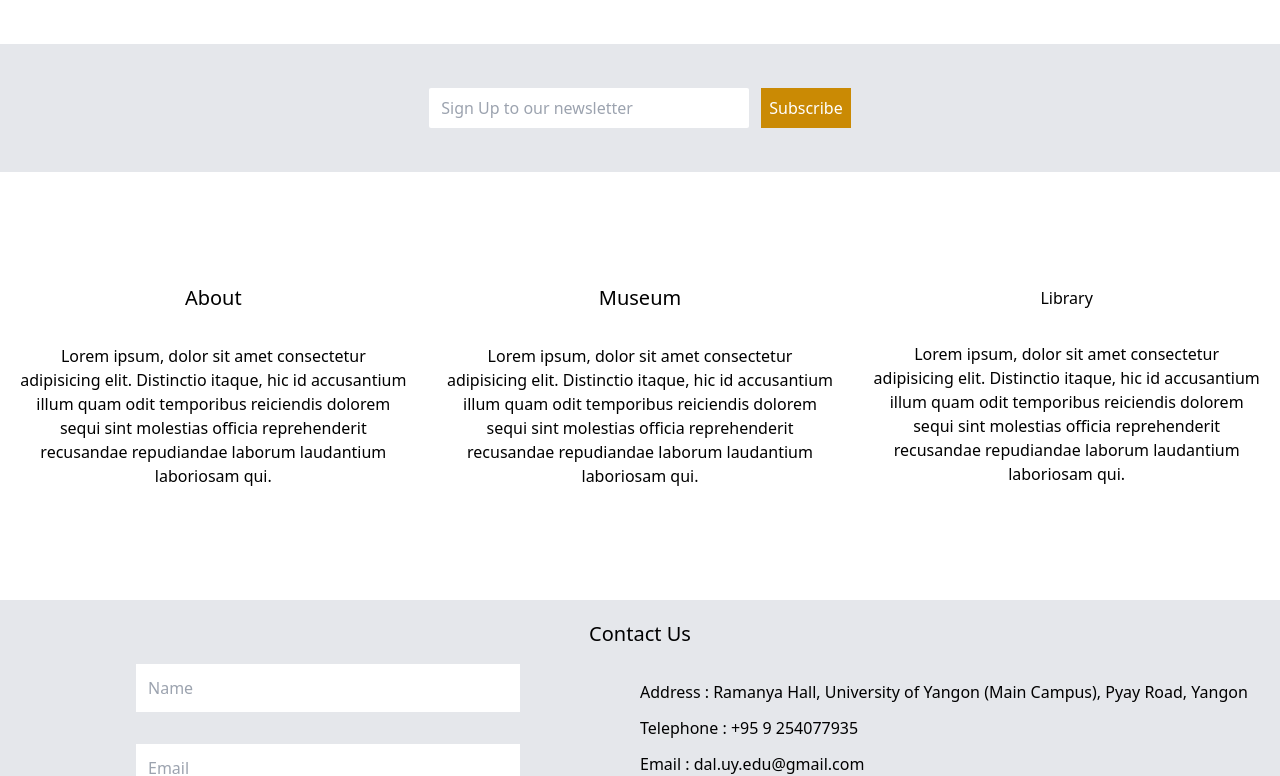
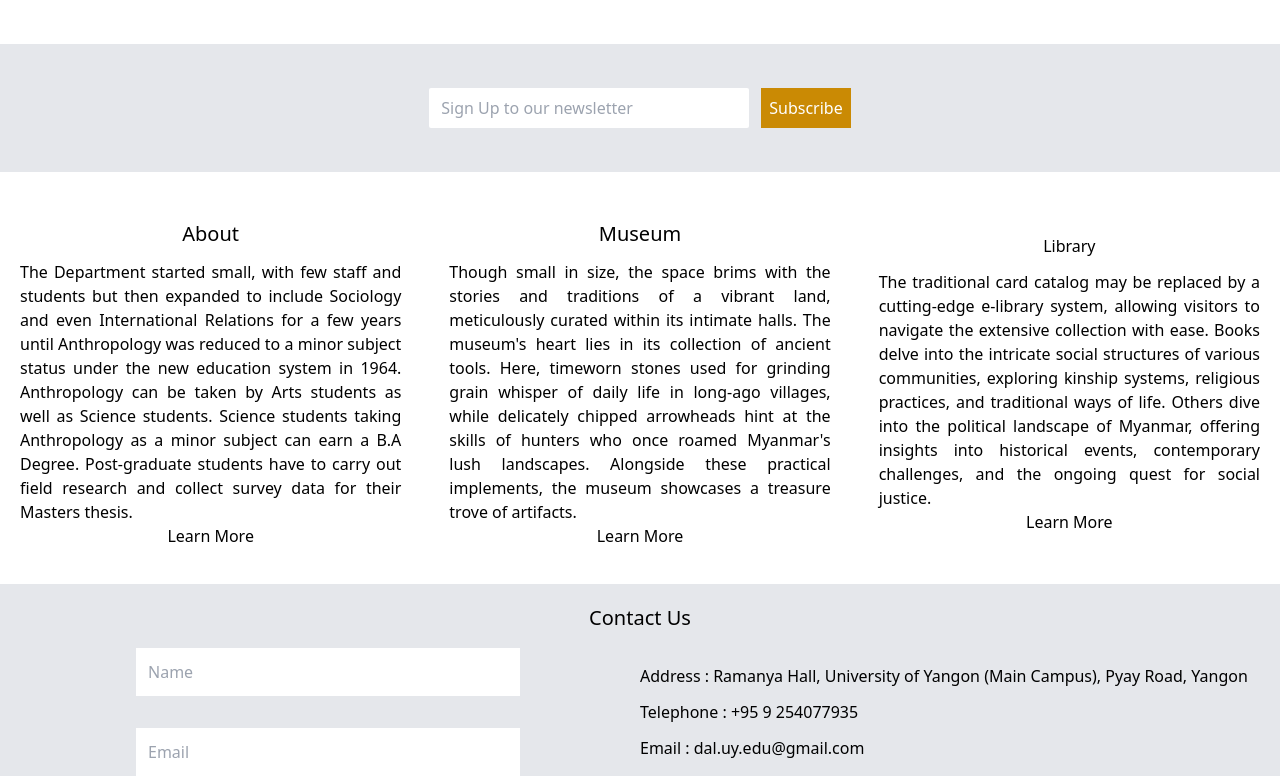
Before and after one commit to linkhanthtel/anthropology-department, a React (Vite) app: page / in a window 1280 px wide. Shown: the part 568-1344 px from the top of the page. Built offline with nearby package versions, Linux system fonts and the light colour scheme.

Commit message:
"Updated 27th Feb"

```diff
--- a/index.html
+++ b/index.html
@@ -2,7 +2,7 @@
 <html lang="en">
   <head>
     <meta charset="UTF-8" />
-    <!-- <link rel="icon" type="image/svg+xml" href="/vite.svg" /> -->
+    <link rel="icon" type="image/svg+xml" href="./public/images/anthropology.jpg" />
     <meta name="viewport" content="width=device-width, initial-scale=1.0" />
     <link rel="shortcut icon" href="./public/images/anthropology.jpg" type="image/x-icon">
     <title>Department of Anthropology, University of Yangon</title>
--- a/src/App.jsx
+++ b/src/App.jsx
@@ -5,6 +5,7 @@ import About from './pages/about'
 import Museum from './pages/museum'
 import Library from './pages/library'
 import Program from './pages/program'
+import Footer from './components/footer'
 
 function App() {
 
@@ -19,6 +20,7 @@ function App() {
           <Route path='/about/library' element={<Library />} />
           <Route path='/program' element={<Program />} />
         </Routes>
+      <Footer />
       </BrowserRouter>
     </div>
   )
--- a/src/components/navbar.jsx
+++ b/src/components/navbar.jsx
@@ -56,7 +56,7 @@ function Navbar() {
         {isToggle ? (
           <motion.div
             initial={{ capacity: 0, x: -100 }}
-            animate={{ capacity: 1, x: 0 }}
+            animate={{ capacity: 1, x: -10 }}
             transition={{ duration: 1 }}
           >
             <div className='absolute bg-white border-2 border-gray-300 w-screen h-screen flex flex-col items-center'>
--- a/src/pages/about.jsx
+++ b/src/pages/about.jsx
@@ -1,5 +1,4 @@
 import { useEffect, useState } from 'react'
-import Footer from '../components/footer'
 import { motion } from 'framer-motion'
 
 function About() {
@@ -29,6 +28,26 @@ function About() {
           The Department of Anthropology in Yangon University was established in 1950 under the Rector at that time, Dr. Htin Aung, in Judson Hall. Dr Htin Aung was also an honorary professor of the Anthropology Department, lecturing with visiting professor Dr. K. G. Orr from Chicago University.
           To begin with the Anthropology Department had seven first year students and three post graduate students. Daw Khin Khin Oo and Daw Khin Hmway were appointed tutors before Dr. K. G. Orr left to go back to Chicago. Then the two tutors were sent on state scholarships to Chicago and Alabama Universities in the USA and Mr. Musgrave lectured during their absence.
           When Daw Khin Khin Oo and Daw Khin Hmway returned from the USA in the a/y 1952-1953, Daw Khin Khin Oo was appointed Head of the Anthropology Department and the Department started teaching a range of classes from intermediate level, with a Masters degree introduced in 1957.
+          Several overseas academics taught in the Anthropology Department over the years in addition to those already mentioned. Mr. A. Sharma from New Delhi University was a full time assistant lecturer 1953 to 1955, and Dr. Orshinski, a Fullbright Smithsonian scholar, lectured in 1954-1955. Dr. Burling (1959-1960), Dr. E. B. Banks (1960-1961) and Mr. B. A. V. Peacock (1960-1962) also worked as Anthropology lecturers.
+
+          Several of the Myanmar academic staff studied for their postgraduate degrees in the United Kingdom and the United States of America on state scholarships.
+          From 1954 until 1959 the Department taught Sociology as well and became the Department of Sociology and Anthropology. Mr. K. W. Dunning (1957-1958), Dr. F. Nothingham (1957-1958), Dr. G. Theodorson (1958-1959) and Mr. P. A. Mannis (1958-1959), all Fullbright Smithsonian scholars, taught Social Science subjects. When faculties were introduced in the University of Yangon, Anthropology and Sociology became part of Social Sciences.
+
+          From 1957 to 1959, Dr. Johnstone from John Hopkins Centre taught International Relations through the Anthropology Department, at Bachelor of Arts and Masters levels. In 1959-60, International Relations moved into the Department of History.
+
+          In 1959 Sociology teaching was discontinued until the new education system started in 1964.
+
+          In 1962, staff postings within the university left only a lecturer and an assistant lecturer in the Department of Anthropology. There were only 33 students taking Anthropology in 1964, with only three studying for an Anthropology Masters degree.
+
+          Under the new education system in 1964, Anthropology became just a minor subject. Only in 1982 was it restored to major subject status again.
+
+          In the newly established Anthropology Department, from 1982, Daw Nwe Nwe took over as the Head of Department. There were only twenty students in the first year class, and the same in 1983. Six teaching members of staff taught them, including the Head of Department: Daw Nwe Nwe, Daw Kyin Kyin, U Wallace Kangyi, Daw Aye Aye Myint, U Sein Htun and Daw Tin Yi.
+
+          After Daw Nwe Nwe had retired, Daw Kyin Kyin succeeded her as Head of Department, followed in her turn by U Sein Htun, then Daw Tin Yi from 1990 to 1997 when she became a professor. After Daw Tin Yi retired in 2005, U Kyaw Han succeeded her, followed by Dr. Daw Mya Mya Khin. Dr Daw Mya Mya Khin has been Head of the Anthropology Dept from 2006 up until the present.
+
+          Meanwhile, in the Hlaing Campus of the University of Yangon, the first Anthropology classes started in 1982. U Wallace Kangyi was the Branch Head at that time. From 1991 to 1995 U Kyaw Han served as Branch Head.
+
+          Now the number of Anthropology students increases annually and ranges from first year undergraduate students to Masters Research students specializing in Anthropology. PhD courses have been running since a/y 2006-2007.
           </p>}
         </div>
       </div>
@@ -71,9 +90,6 @@ function About() {
         </div>
       </div>
 
-      {/* Footer */}
-      <Footer />
-
     </div>
   )
 }
--- a/src/pages/home.jsx
+++ b/src/pages/home.jsx
@@ -1,6 +1,5 @@
 import React from 'react'
 import { MdEmail } from "react-icons/md";
-import Footer from '../components/footer';
 import { Link } from 'react-router-dom';
 import Contact from '../components/contact';
 
@@ -30,27 +29,27 @@ function Home() {
       </div>
 
       {/* About Section */}
-      <div className='grid grid-cols-1 text-black md:grid-cols-3 bg-white'>
-        <div className='flex flex-col justify-center text-center px-5 py-7 md:py-24'>
-          <h3 className='py-4 text-xl'>About</h3>
-          <p className='py-4'>Lorem ipsum, dolor sit amet consectetur adipisicing elit. Distinctio itaque, hic id accusantium illum quam odit temporibus reiciendis dolorem sequi sint molestias officia reprehenderit recusandae repudiandae laborum laudantium laboriosam qui.</p>
+      <div className='grid grid-cols-1 text-black md:grid-cols-3 gap-2 bg-white'>
+        <div className='flex flex-col justify-center text-center my-5 px-5 py-4'>
+          <span className='text-xl my-3'>About</span>
+          <p className='text-justify'>The Department started small, with few staff and students but then expanded to include Sociology and even International Relations for a few years until Anthropology was reduced to a minor subject status under the new education system in 1964. Anthropology can be taken by Arts students as well as Science students. Science students taking Anthropology as a minor subject can earn a B.A Degree. Post-graduate students have to carry out field research and collect survey data for their Masters thesis.</p>
+          <Link>Learn More</Link>
         </div>
-        <div className='flex flex-col justify-center text-center px-5 py-7 md:py-24'>
-          <h3 className='py-4 text-xl'>Museum</h3>
-          <p className='py-4'>Lorem ipsum, dolor sit amet consectetur adipisicing elit. Distinctio itaque, hic id accusantium illum quam odit temporibus reiciendis dolorem sequi sint molestias officia reprehenderit recusandae repudiandae laborum laudantium laboriosam qui.</p>
+        <div className='flex flex-col justify-center text-center my-5 px-5 py-4'>
+          <span className='text-xl my-3'>Museum</span>
+          <p className='text-justify'>Though small in size, the space brims with the stories and traditions of a vibrant land, meticulously curated within its intimate halls. The museum's heart lies in its collection of ancient tools. Here, timeworn stones used for grinding grain whisper of daily life in long-ago villages, while delicately chipped arrowheads hint at the skills of hunters who once roamed Myanmar's lush landscapes. Alongside these practical implements, the museum showcases a treasure trove of artifacts.</p>
+          <Link>Learn More</Link>
         </div>
-        <div className='flex flex-col justify-center text-center px-5 py-7 md:py-24'>
-          <h3 className='py-4 texl-xl'>Library</h3>
-          <p className='py-4'>Lorem ipsum, dolor sit amet consectetur adipisicing elit. Distinctio itaque, hic id accusantium illum quam odit temporibus reiciendis dolorem sequi sint molestias officia reprehenderit recusandae repudiandae laborum laudantium laboriosam qui.</p>
+        <div className='flex flex-col justify-center text-center my-5 px-5 py-4'>
+          <span className='texl-xl my-3'>Library</span>
+          <p className='text-justify'>The traditional card catalog may be replaced by a cutting-edge e-library system, allowing visitors to navigate the extensive collection with ease. Books delve into the intricate social structures of various communities, exploring kinship systems, religious practices, and traditional ways of life. Others dive into the political landscape of Myanmar, offering insights into historical events, contemporary challenges, and the ongoing quest for social justice.</p>
+          <Link>Learn More</Link>
         </div>
       </div>
 
       {/* Contact */}
       <Contact />
 
-      {/* Footer */}
-      <Footer />
-
     </div>
   )
 }
```
Also changed, not shown: src/pages/library.jsx (+3 -4 lines), src/pages/museum.jsx (+2 -9 lines), public/images/anthropology.png (deleted), src/assets/anthropology.png (deleted).
